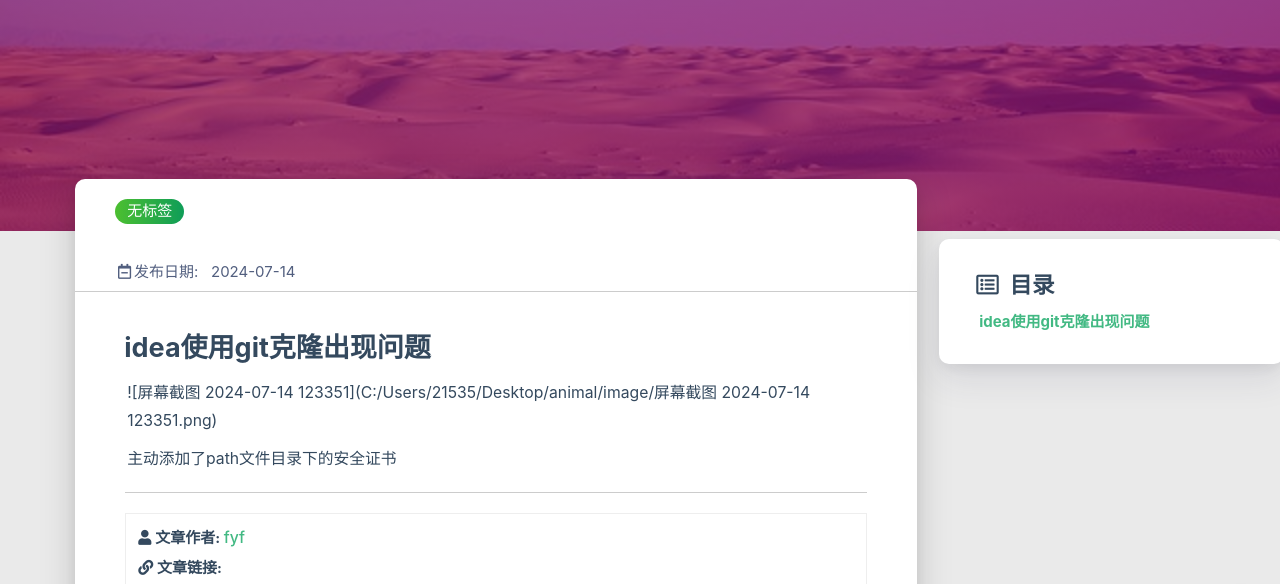
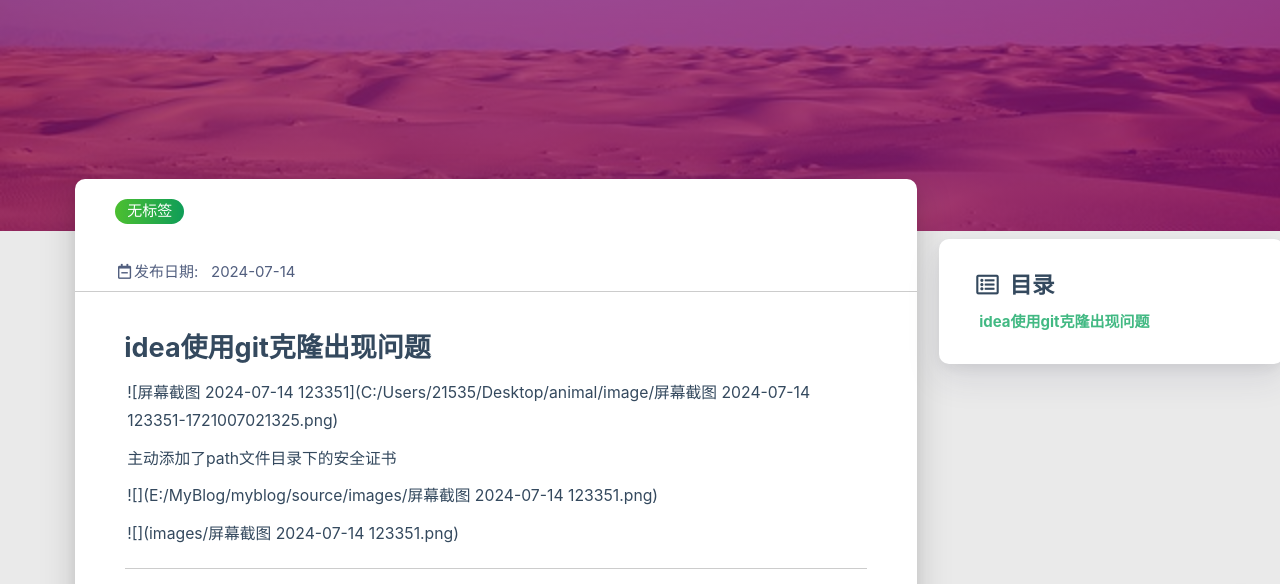
Before and after one commit to wuyuledemo/Blog.github.io, a plain HTML site: page 2024/07/14/second_blog/index.html in a window 1280 px wide. Shown: the part 89-673 px from the top of the page. Drawn offline with Linux system fonts and the light colour scheme; some packages are replaced by stand-ins of ours; no server answers; a script that the page names is missing.

Commit message:
Site updated: 2024-07-15 09:36:33

```diff
--- a/2024/07/14/second_blog/index.html
+++ b/2024/07/14/second_blog/index.html
@@ -464,8 +464,10 @@
 
         <div class="card-content article-card-content">
             <div id="articleContent">
-                <h2 id="idea使用git克隆出现问题"><a href="#idea使用git克隆出现问题" class="headerlink" title="idea使用git克隆出现问题"></a>idea使用git克隆出现问题</h2><p>![屏幕截图 2024-07-14 123351](C:&#x2F;Users&#x2F;21535&#x2F;Desktop&#x2F;animal&#x2F;image&#x2F;屏幕截图 2024-07-14 123351.png)</p>
+                <h2 id="idea使用git克隆出现问题"><a href="#idea使用git克隆出现问题" class="headerlink" title="idea使用git克隆出现问题"></a>idea使用git克隆出现问题</h2><p>![屏幕截图 2024-07-14 123351](C:&#x2F;Users&#x2F;21535&#x2F;Desktop&#x2F;animal&#x2F;image&#x2F;屏幕截图 2024-07-14 123351-1721007021325.png)</p>
 <p>主动添加了path文件目录下的安全证书</p>
+<p>![](E:&#x2F;MyBlog&#x2F;myblog&#x2F;source&#x2F;images&#x2F;屏幕截图 2024-07-14 123351.png)</p>
+<p>![](images&#x2F;屏幕截图 2024-07-14 123351.png)</p>
 
 
             </div>
```
